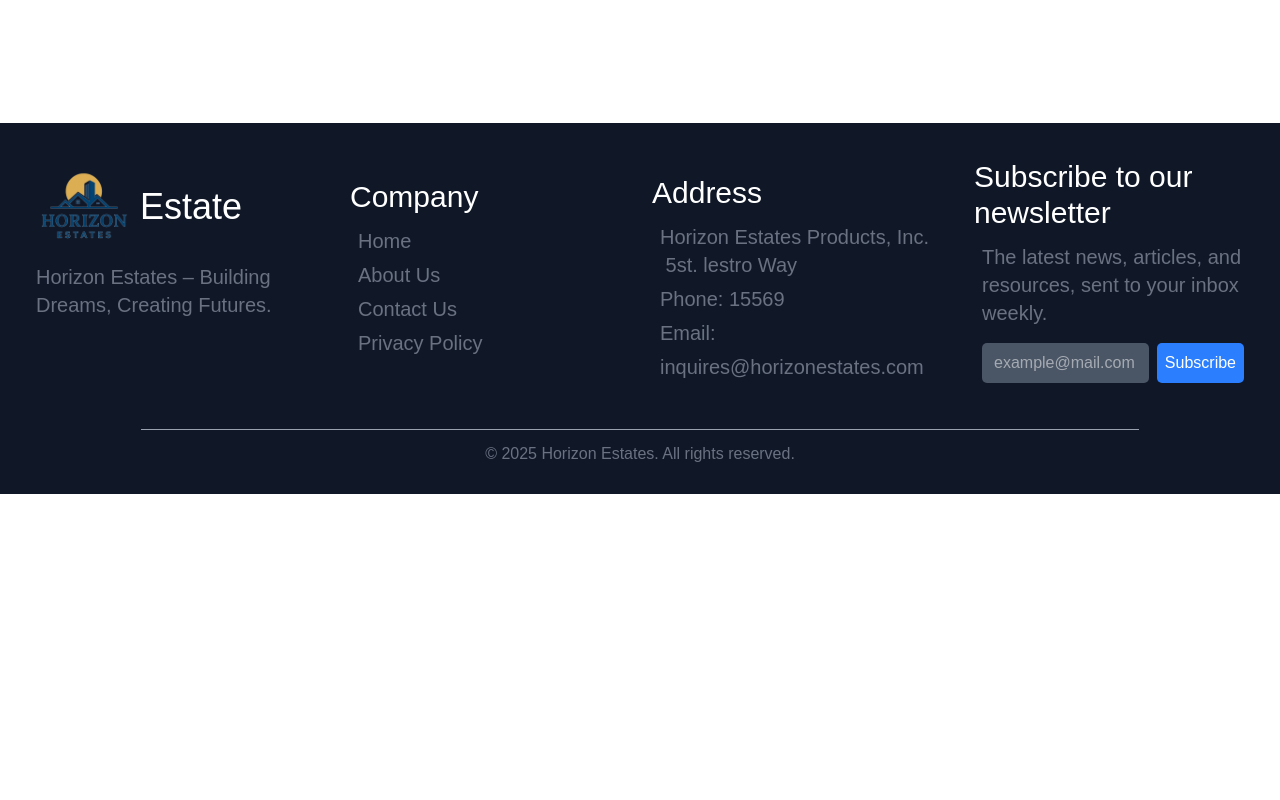
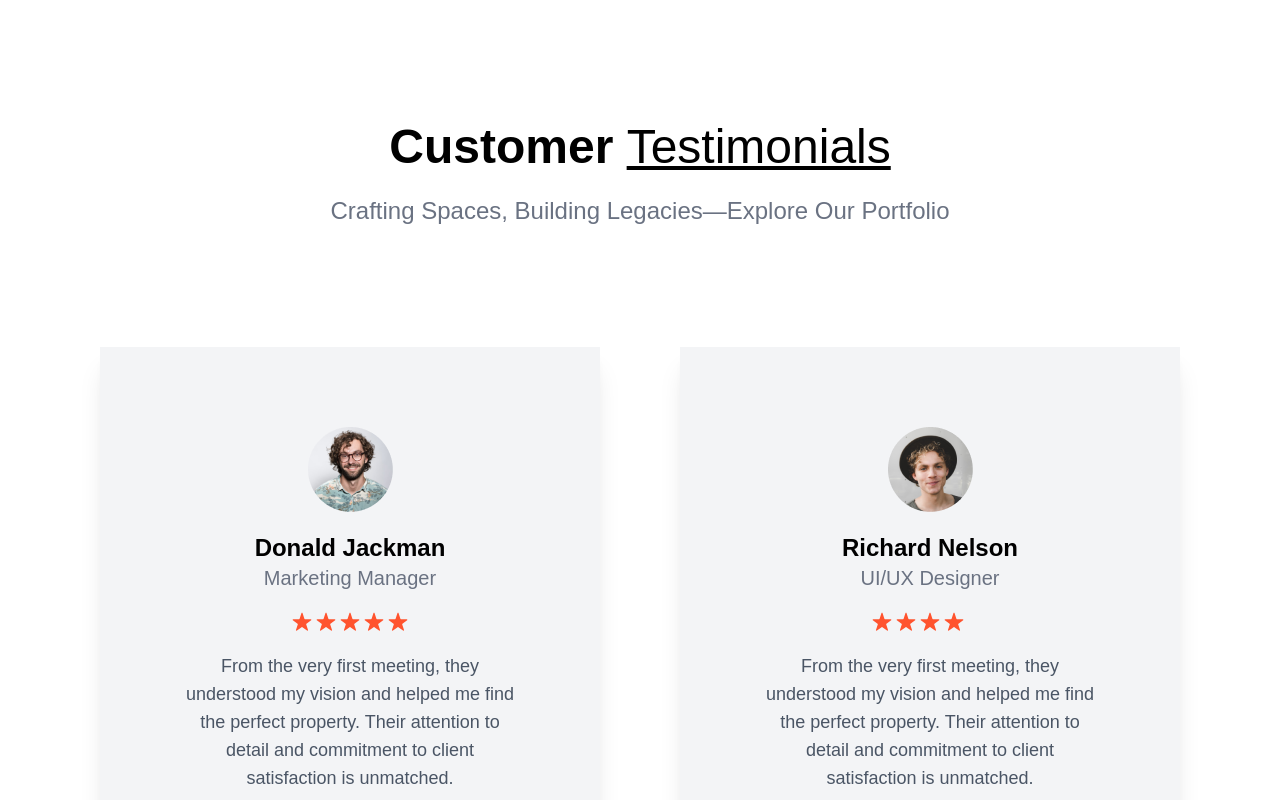
Before and after one commit to FadyHe/Horizon-Estate, a React (Vite) app: page / in a window 1280 px wide. Shown: the part 2500-3300 px from the top of the page. Before the commit the page ends 2994 px from the top, so only its background shows below. Built offline with nearby package versions, Linux system fonts and the light colour scheme.

Commit message:
-Created testimoials cards and Testimoial section -Added react router for future pages -add routing in the page -fixed some resposive isuues

```diff
--- a/package.json
+++ b/package.json
@@ -15,6 +15,7 @@
     "flowbite": "^3.1.2",
     "react": "^19.1.1",
     "react-dom": "^19.1.1",
+    "react-router-dom": "^7.8.2",
     "tailwindcss": "^4.1.12"
   },
   "devDependencies": {
--- a/src/App.jsx
+++ b/src/App.jsx
@@ -2,20 +2,31 @@ import AboutUs from "./Components/AboutUs.jsx"
 import Footer from "./Components/Footer.jsx"
 import Header from "./Components/Header.jsx"
 import Projects from "./Components/Projects.jsx"
-import 'flowbite';
+import Testimonial from "./Components/Testimonials.jsx";
+import { BrowserRouter as Router, Routes, Route, Link } from "react-router-dom";
 
 
 function App() {
 
+
+
   return (
+      <>
     <div className="flex flex-col min-h-screen">
       <Header />
       <main className="flex-grow">
         <AboutUs />
         <Projects />
+        <Testimonial />
       </main>
       <Footer />
     </div>
+    <Router>
+      <Routes>
+
+      </Routes>
+    </Router>
+    </>
   )
 }
 
--- a/src/Components/AboutUs.jsx
+++ b/src/Components/AboutUs.jsx
@@ -2,7 +2,7 @@ import brandImg from "../assets/brand_img.png"
 function AboutUs() {
   return(
     <>
-      <section className="w-full outfit flex flex-col items-center my-10 transform transition duration-500 ease-in-out">
+      <section className="w-full outfit flex flex-col items-center my-10 transform transition duration-500 ease-in-out" id="aboutus">
 
         <section className="flex flex-col items-center mb-10">
           <h1 className="text-5xl font-bold">About <span className=" font-light underline">Our Brand</span></h1>
--- a/src/Components/Brand.jsx
+++ b/src/Components/Brand.jsx
@@ -4,8 +4,8 @@ function Brand () {
   return(
     <>
       <div className="flex items-center justify-left  hover:opacity-85 cursor-pointer rounded-md p-2 ease-in-out duration-300 active:scale-95 ml-0 ">
-        <img src={brandLogo} className='w-25 sm:w-30 transition-' />
-        <h1 className='text-center outfit text-3xl text-white  -ml-1 sm:text-4xl'>Estate</h1>
+        <img src={brandLogo} className='w-25 md:w-30 transition-' />
+        <h1 className='text-center outfit text-3xl text-white  -ml-1 md:text-4xl'>Estate</h1>
       </div>
     </>
   )
--- a/src/Components/Footer.jsx
+++ b/src/Components/Footer.jsx
@@ -1,8 +1,9 @@
 import Brand from "./Brand.jsx"
+
 export function Footer () {
   return(
     <>
-      <footer className=" bg-gray-900 flex flex-col justify-start gap-3 outfit p-4 m-auto w-full ">
+      <footer className=" bg-gray-900 flex flex-col justify-start gap-3 outfit p-4 m-auto w-full" id="footer">
         <div className="flex flex-col whitespace-pre-wrap justify-start gap-3 md:grid md:grid-cols-4 md:gap-10 w-full">
           <section className="mb-5">
             <Brand />
@@ -12,14 +13,14 @@ export function Footer () {
           <section className="ml-5 my-10">
             <h1 className="outfit text-3xl text-white -ml-2 md:text-3xl mb-3">Company</h1>
             <ul className="text-gray-500 outfit text-xl gap-y-1.5 flex flex-col ">
-              <li className="hover:opacity-85 cursor-pointer active:scale-97 duration-300"><a href="">Home</a></li>
-              <li className="hover:opacity-85 cursor-pointer active:scale-97 duration-300"><a href="">About Us</a></li>
-              <li className="hover:opacity-85 cursor-pointer active:scale-97 duration-300"><a href="">Contact Us</a></li>
-              <li className="hover:opacity-85 cursor-pointer active:scale-97 duration-300"><a href="">Privacy Policy</a></li>
+              <li className="hover:opacity-85 cursor-pointer active:scale-97 duration-300"><a href="#hero">Home</a></li>
+              <li className="hover:opacity-85 cursor-pointer active:scale-97 duration-300"><a href="#aboutus">About Us</a></li>
+              <li className="hover:opacity-85 cursor-pointer active:scale-97 duration-300"><a href="#contactus">Contact Us</a></li>
+              <li className="hover:opacity-85 cursor-pointer active:scale-97 duration-300"><a href="#footer">Privacy Policy</a></li>
             </ul>
           </section>
 
-          <section className="my-9">
+          <section className="ml-5 my-9">
             <h1 className="outfit text-3xl text-white -ml-2 md:text-3xl mb-3">Address</h1>
             <ul className="text-gray-500 outfit text-xl gap-y-1.5 flex flex-col ">
               <li className="hover:opacity-85 cursor-pointer active:scale-97 duration-300"><a href="">Horizon Estates Products, Inc. <br /> 5st. lestro Way</a></li>
@@ -29,7 +30,7 @@ export function Footer () {
             </ul>
           </section>
 
-          <section className="my-5">
+          <section className="ml-5 my-5">
             <h1 className="outfit text-3xl text-white -ml-2 md:text-3xl mb-3">Subscribe to our newsletter</h1>
             <p className="text-gray-500 outfit text-xl mb-4">The latest news, articles, and resources, sent to your inbox weekly.</p>
             <label htmlFor="email" className="flex flex-row gap-2">
--- a/src/Components/Header.jsx
+++ b/src/Components/Header.jsx
@@ -12,7 +12,7 @@ function Header() {
 
   return (
     <>
-    <header style={{ backgroundImage: `url(${headerImg})` }} className="min-h-screen bg-cover bg-center w-full outfit flex flex-col">
+    <header style={{ backgroundImage: `url(${headerImg})` }} className="min-h-screen bg-cover bg-center w-full outfit flex flex-col" id="hero">
 
       <section>
         <nav className="backdrop-blur-3xl h-20 flex flex-row justify-around items-center  rounded-full w-[95%] m-auto">
@@ -21,10 +21,10 @@ function Header() {
         </section>
         <section>
           <ul className=" flex-row m-auto gap-10 text-white text-xl hidden md:flex">
-              <li className="hover:opacity-85 cursor-pointer duration-300 active:scale-95 transform transition"><a href="">Home</a></li>
-              <li className="hover:opacity-85 cursor-pointer duration-300 active:scale-95 transform transition"><a href="">Projects</a></li>
-              <li className="hover:opacity-85 cursor-pointer duration-300 active:scale-95 transform transition"><a href="">Testimonials</a></li>
-              <li className="hover:opacity-85 cursor-pointer duration-300 active:scale-95 transform transition"><a href="">About</a></li>
+              <li className="hover:opacity-85 cursor-pointer duration-300 active:scale-95 transform transition"><a href="#hero">Home</a></li>
+              <li className="hover:opacity-85 cursor-pointer duration-300 active:scale-95 transform transition"><a href="#projects">Projects</a></li>
+              <li className="hover:opacity-85 cursor-pointer duration-300 active:scale-95 transform transition"><a href="#testimonials">Testimonials</a></li>
+              <li className="hover:opacity-85 cursor-pointer duration-300 active:scale-95 transform transition"><a href="#aboutus">About</a></li>
           </ul>
         </section>
         <section className="hidden md:block">
@@ -56,7 +56,7 @@ function Header() {
               Home
             </a>
             <a
-              href="#rockets"
+              href="#projects"
               className="w-full py-6 text-center hover:opacity-90 mb-6"
               onClick={toggleMenu}
             >
@@ -70,14 +70,14 @@ function Header() {
               Testimonials
             </a>
             <a
-              href="#contact"
+              href="#contactus"
               className="w-full py-6 text-center hover:opacity-90 mb-6"
               onClick={toggleMenu}
             >
               Contact Us
             </a>
             <a
-              href="#footer"
+              href="#aboutus"
               className="w-full py-6 text-center hover:opacity-90 mb-6"
               onClick={toggleMenu}
             >
--- a/src/Components/Projects.jsx
+++ b/src/Components/Projects.jsx
@@ -4,7 +4,7 @@ import ProjectsCarousel from "./ProjectsCarousel.jsx";
 function Projects() {
   return(
     <>
-      <section className="flex flex-col items-center my-40 outfit">
+      <section className="flex flex-col items-center my-40 outfit" id="projects">
         <h1 className="text-5xl font-bold mb-3">Projects <span className=" font-light underline">Completed</span></h1>
         <p className="text-gray-500 mt-3 text-2xl text-center w-[50%] mb-20">Crafting Spaces, Building Legacies—Explore Our Portfolio</p>
 
--- /dev/null
+++ b/src/Components/Testimonials.jsx
@@ -0,0 +1,16 @@
+import TestimonialsCard from "./TestimonialsCards.jsx"
+
+function Testimonial() {
+  return (
+    <>
+      <section className="flex flex-col items-center my-40 outfit" id="testimonials">
+        <h1 className="text-5xl font-bold mb-3 text-center">Customer <span className=" font-light underline">Testimonials</span></h1>
+        <p className="text-gray-500 mt-3 text-2xl text-center w-[50%] mb-20">Crafting Spaces, Building Legacies—Explore Our Portfolio</p>
+
+        <TestimonialsCard />
+
+      </section>
+    </>
+  )
+}
+export default Testimonial;
--- /dev/null
+++ b/src/Components/TestimonialsCards.jsx
@@ -0,0 +1,58 @@
+import testimonialsData from '../assets/assets.js'
+import star from '../assets/star_icon.svg'
+import empty from '../assets/Empty.png'
+function TestimonialsCard() {
+
+  const maxStars = 5;
+  return(
+    <>
+      <div className='flex flex-col justify-center md:flex md:flex-row md:flex-wrap md:justify-center'>
+      {testimonialsData.map((testimonial, index) => (
+
+
+
+
+        <section className='flex flex-col justify-center items-center text-center outfit bg-gray-100 m-10 w-fit p-20 shadow-xl hover:cursor-pointer hover:scale-105 hover:shadow-2xl duration-300 max-w-[500px] ' key={index}>
+
+
+          <section className='mb-5'>
+            <img src={testimonial.image} alt={testimonial.alt} />
+          </section>
+
+
+          <section className='mb-5 text-2xl font-bold'>
+            <h1>
+              {testimonial.name}
+            </h1>
+            <p className='text-gray-500 text-xl font-normal'>
+              {testimonial.title}
+            </p>
+          </section>
+
+
+          <section className="flex space-x-1 mb-5 justify-center">
+            {[...Array(maxStars)].map((_, i) => (
+              <img
+                key={i}
+                src={i < testimonial.rating ? star : empty}
+                alt={i < testimonial.rating ? "Filled star" : "Empty star"}
+                className="w-5 h-5"
+              />
+            ))}
+          </section>
+
+
+          <section>
+            <p className='text-gray-600 text-lg wrap-break-word'>
+              {testimonial.text}
+            </p>
+          </section>
+        </section>
+      ))}
+      </div>
+
+    </>
+
+  )
+}
+export default TestimonialsCard;
--- a/src/assets/assets.js
+++ b/src/assets/assets.js
@@ -69,7 +69,7 @@ export const projectsData = [
 
   ];
 
-  export const testimonialsData = [
+const testimonialsData = [
     {
         name: "Donald Jackman",
         title: "Marketing Manager",
@@ -95,3 +95,5 @@ export const projectsData = [
         text: "From the very first meeting, they understood my vision and helped me find the perfect property. Their attention to detail and commitment to client satisfaction is unmatched."
     }
 ];
+
+export default testimonialsData
```
Also changed, not shown: src/assets/Empty.png (added), 1 other file (tests, documents, lock files or other folders).
